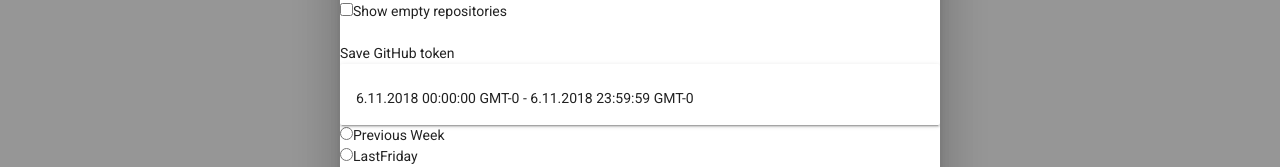
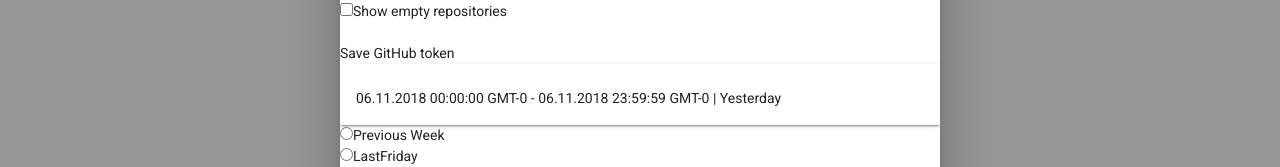
Before and after one commit to diceRollSix/my-daily-commits, a Vue app: page / in a window 1280 px wide. Both pictures are taken after a click on the button "settings". Shown: the part 348-515 px from the top of the page. Built offline with nearby package versions, Linux system fonts and the light colour scheme.

Commit message:
add text date period some fixes for dates

```diff
--- a/src/components/AppSettings.vue
+++ b/src/components/AppSettings.vue
@@ -1,5 +1,8 @@
 <template>
-    <v-dialog v-model="appSettingsDialog" persistent max-width="600px">
+    <v-dialog
+            v-model="appSettingsDialog"
+            max-width="600px"
+    >
         <v-fab-transition
                 slot="activator"
         >
--- a/src/components/SelectedSinceUntilDate.vue
+++ b/src/components/SelectedSinceUntilDate.vue
@@ -3,7 +3,7 @@
             v-if="this.selectedDateType"
     >
         <v-card-title primary-title>
-            {{dateSince | formattedDate}} - {{dateUntil | formattedDate}}
+            {{dateSince | formattedDate}} - {{dateUntil | formattedDate}} | {{ selectedDateTypeText }}
         </v-card-title>
     </v-card>
 
@@ -11,7 +11,7 @@
 
 <script>
     import {mapState} from 'vuex'
-    import {getSinceDateFromDateType, getUntilDateFromDateType} from './../helpers';
+    import {getSinceDateFromDateType, getUntilDateFromDateType, selectedDateTypeText} from './../helpers';
 
     export default {
         name: 'selected-since-until-date',
@@ -25,6 +25,9 @@
             },
             dateUntil: function () {
                 return getUntilDateFromDateType(this.selectedDateType);
+            },
+            selectedDateTypeText: function () {
+                return selectedDateTypeText(this.selectedDateType);
             }
         },
     }
--- a/src/components/SinceUntilDate.vue
+++ b/src/components/SinceUntilDate.vue
@@ -1,13 +1,13 @@
 <template>
     <v-card>
         <v-card-title primary-title>
-            {{dateSince | formattedDate}} - {{dateUntil | formattedDate}}
+            {{dateSince | formattedDate}} - {{dateUntil | formattedDate}} | {{ selectedDateTypeText }}
         </v-card-title>
     </v-card>
 </template>
 
 <script>
-    import {getSinceDateFromDateType, getUntilDateFromDateType} from './../helpers';
+    import {getSinceDateFromDateType, getUntilDateFromDateType, selectedDateTypeText} from './../helpers';
 
     export default {
         name: 'since-until-date',
@@ -17,7 +17,11 @@
             },
             dateUntil: function () {
                 return getUntilDateFromDateType(this.$store.state.settings.dateType);
+            },
+            selectedDateTypeText: function () {
+                return selectedDateTypeText(this.$store.state.settings.dateType);
             }
+
         },
     }
 </script>
--- a/src/helpers.js
+++ b/src/helpers.js
@@ -99,4 +99,22 @@ function getUntilDateFromDateType(dateType, returnDate) {
     return date.toISOString();
 }
 
-export {getSinceDateFromDateType, getUntilDateFromDateType, DATE_TYPE};
+function selectedDateTypeText(dateType) {
+    console.log(dateType);
+    switch (dateType) {
+        case DATE_TYPE.TODAY:
+            return 'Today';
+        case DATE_TYPE.LAST_FRIDAY:
+            return 'Last Friday';
+        case DATE_TYPE.YESTERDAY:
+            return 'Yesterday';
+        case DATE_TYPE.CURRENT_WEEK:
+            return 'Current Week';
+        case DATE_TYPE.PREVIOUS_WEEK:
+            return 'Previous Week';
+    }
+
+    return '';
+}
+
+export {getSinceDateFromDateType, getUntilDateFromDateType, DATE_TYPE, selectedDateTypeText};
--- a/src/main.js
+++ b/src/main.js
@@ -19,7 +19,7 @@ function padStart(input, length, symbol = ' ') {
 Vue.filter('formattedDate', function (dateTimeString) {
     let date = new Date(dateTimeString);
 
-    let dateString = date.getDate() + '.' + padStart(date.getMonth() + 1, 2, '0') + '.' + date.getFullYear();
+    let dateString = padStart(date.getDate(), 2, '0') + '.' + padStart(date.getMonth() + 1, 2, '0') + '.' + date.getFullYear();
     let timeString = padStart(date.getHours(), 2, '0') + ':' + padStart(date.getMinutes(), 2, '0') + ':' + padStart(date.getSeconds(), 2, '0');
     let offset = -date.getTimezoneOffset();
     let timezoneString = 'GMT' + (offset > 0 ? '+' : '-') + (offset / 60).toString();
```
